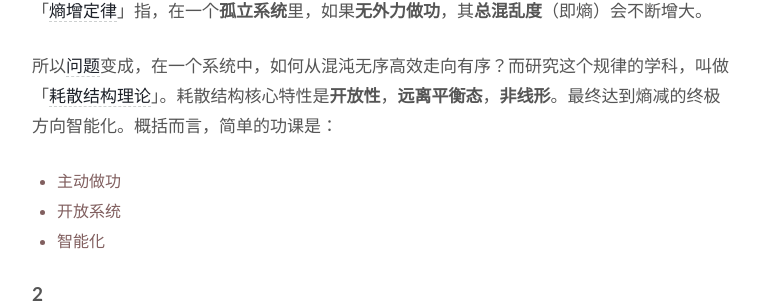
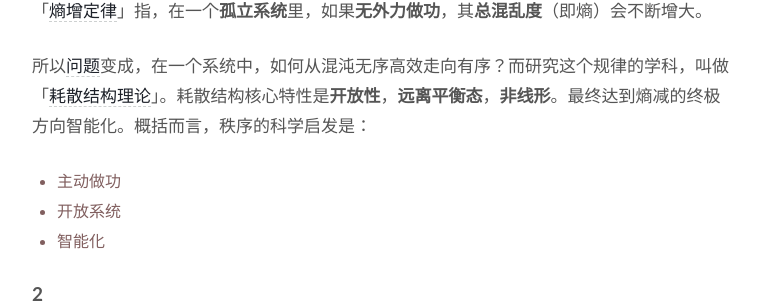
Before and after one commit to WillWang-X/willwang-x.github.io, a Jekyll site: the page built from _posts/blogs/2019-01-01-life-README.md, in a window 1280 px wide and 900 px high, scrolled down 2983 px. Shown: the part 175-482 px from the top of the window, without its empty margins (258-1019 px from the left). Built offline with Jekyll 4.4.1, drawn with Linux system fonts in a browser that asks for light colours.

```diff
--- a/_posts/blogs/2019-01-01-life-README.md
+++ b/_posts/blogs/2019-01-01-life-README.md
@@ -90,7 +90,7 @@
 
 「[熵增定律](https://www.wikiwand.com/en/Second_law_of_thermodynamics)」指，在一个**孤立系统**里，如果**无外力做功**，其**总混乱度**（即熵）会不断增大。
 
-所以[问题](https://www.zhihu.com/question/27343287/answer/1184500866)变成，在一个系统中，如何从混沌无序高效走向有序？而研究这个规律的学科，叫做「[耗散结构理论](https://www.wikiwand.com/en/Dissipative_system)」。耗散结构核心特性是**开放性**，**远离平衡态**，**非线形**。最终达到熵减的终极方向智能化。概括而言，简单的功课是：
+所以[问题](https://www.zhihu.com/question/27343287/answer/1184500866)变成，在一个系统中，如何从混沌无序高效走向有序？而研究这个规律的学科，叫做「[耗散结构理论](https://www.wikiwand.com/en/Dissipative_system)」。耗散结构核心特性是**开放性**，**远离平衡态**，**非线形**。最终达到熵减的终极方向智能化。概括而言，秩序的科学启发是：
 
 * 主动做功
 * 开放系统
```
